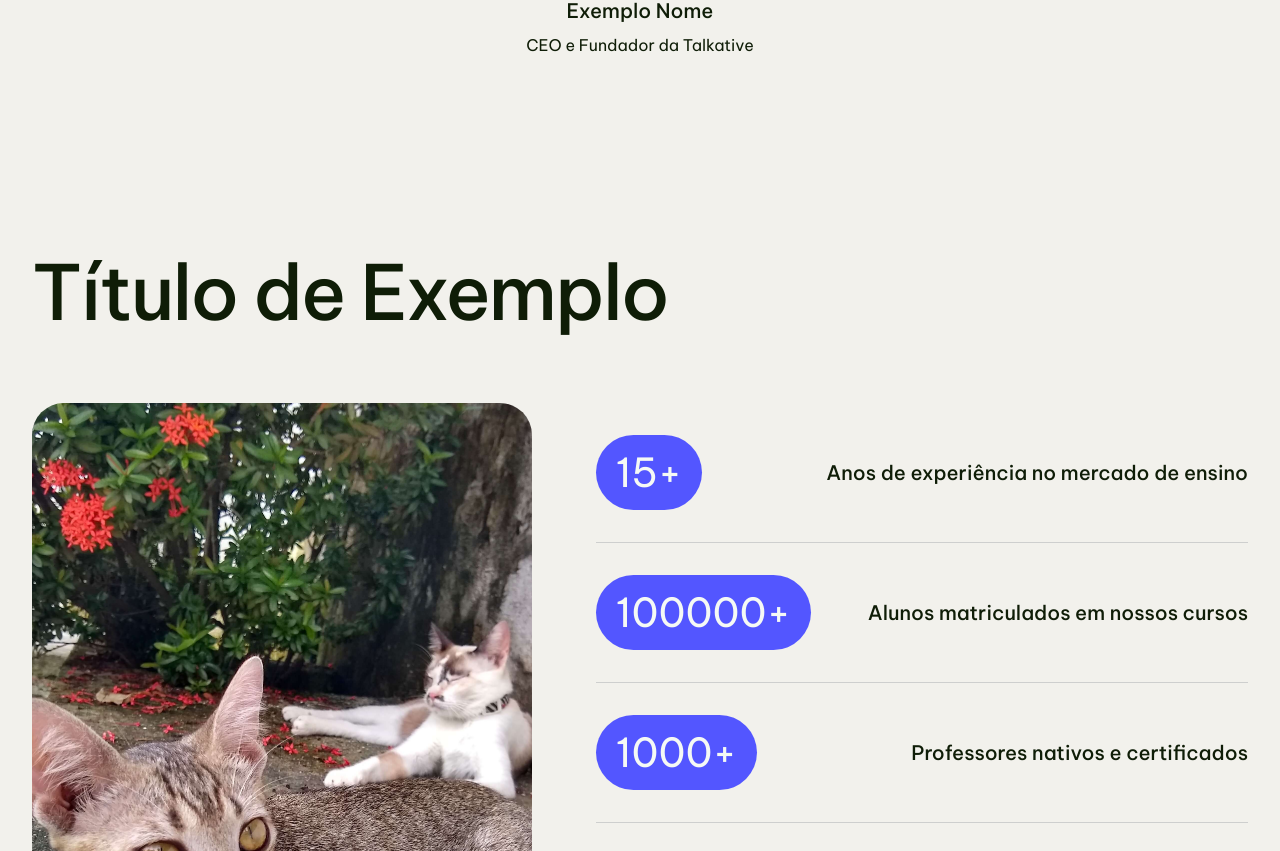
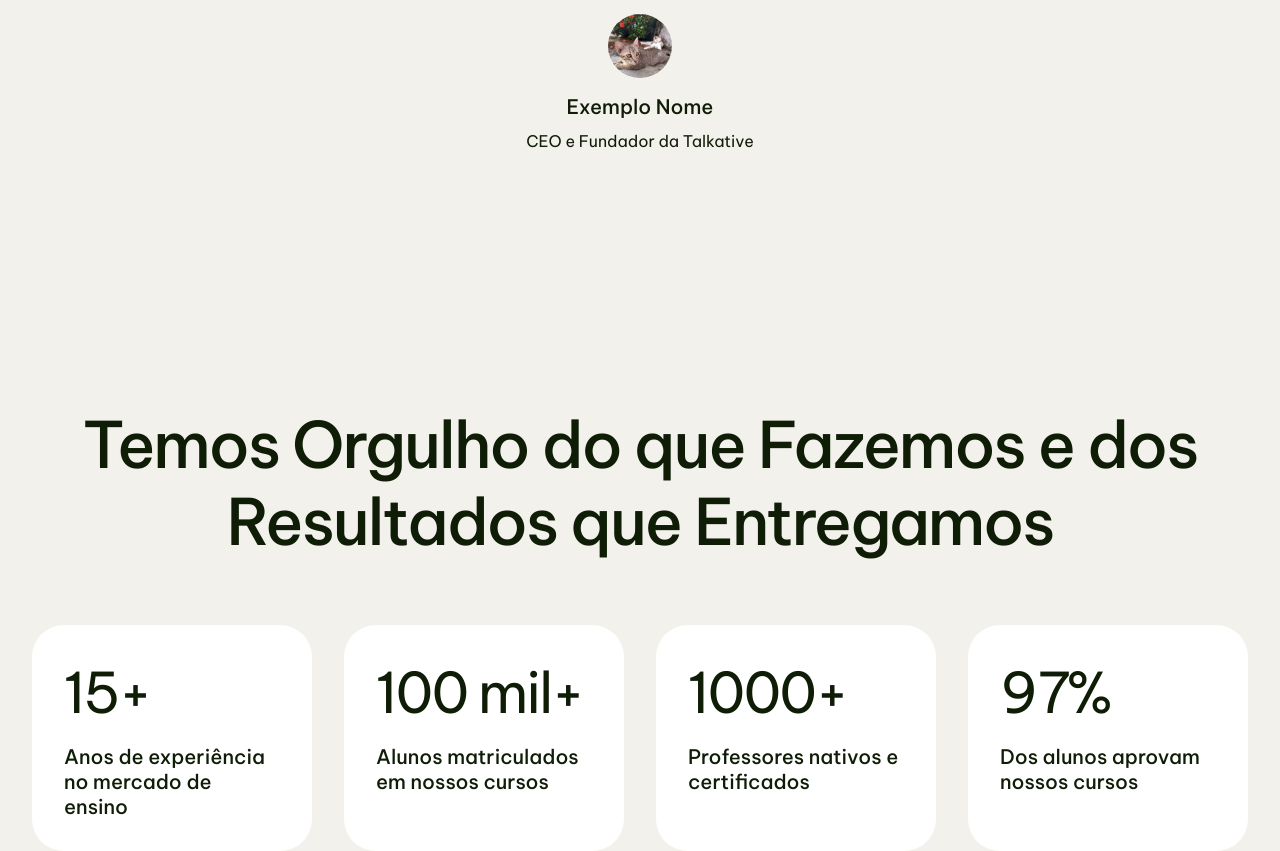
Before and after one commit to SnayderRodrigues/react-study, a React (Vite) app: page /about in a window 1280 px wide. Shown: the part 1949-2800 px from the top of the page. Built offline with nearby package versions, Linux system fonts and the light colour scheme.

Commit message:
update: AboutPageInfo section component styles and AboutPage sections paddings and margins

```diff
--- a/src/pages/about/AboutPageInfo.jsx
+++ b/src/pages/about/AboutPageInfo.jsx
@@ -7,31 +7,28 @@ const AboutPageInfo = () => {
   return (
     <section className="aboutPage-info">
       <div className="wrapper aboutPage-info__wrapper">
-        <h2>Título de Exemplo</h2>
+        <h2>Temos Orgulho do que Fazemos e dos Resultados que Entregamos</h2>
         <div className="aboutPage-info__info-wrapper">
-          <img src={Cat} alt="" />
           <div className="aboutPage-info__info">
-            <div>
             <span>15+</span>
             <span>Anos de experiência no mercado de ensino</span>
           </div>
-            <div>
-              <span>100000+</span>
+          <div className="aboutPage-info__info">
+            <span>100 mil+</span>
             <span>Alunos matriculados em nossos cursos</span>
           </div>
-            <div>
+          <div className="aboutPage-info__info">
             <span>1000+</span>
             <span>Professores nativos e certificados</span>
           </div>
-            <div>
+          <div className="aboutPage-info__info">
             <span>97%</span>
-              <span>Alunos que acreditam que os cursos são eficientes</span>
+            <span>Dos alunos aprovam nossos cursos</span>
+          </div>
         </div>
           <Link className="button">
             Veja mais estatísticas <IoMdArrowForward />
           </Link>
-          </div>
-        </div>
       </div>
     </section>
   );
--- a/src/styles/pages/about/_aboutpageexpertise.scss
+++ b/src/styles/pages/about/_aboutpageexpertise.scss
@@ -2,10 +2,10 @@
 
 .aboutPage-expertise {
   background-color: var(--bg-color);
-  padding: 0 0 12rem;
+  padding: 8rem 0 0;
 
   &__headline {
-    margin-bottom: 8rem;
+    margin-bottom: 4rem;
 
     h2 {
       margin-bottom: 2rem;
@@ -13,7 +13,6 @@
     p {
       font-size: u.rem(26);
       max-width: 60ch;
-      margin-bottom: 2rem;
     }
   }
   &__cards-wrapper {
@@ -21,21 +20,15 @@
     justify-content: space-between;
     grid-template-columns: repeat(4, minmax(auto, 1fr));
     gap: 2rem;
-    margin-bottom: 4rem;
   }
   &__card {
     display: flex;
     flex-direction: column;
-    color: var(--text-color-2);
-    background-color: var(--dark-blue);
+    background-color: var(--white);
     padding: 2rem;
     border-radius: 2rem;
     transition: background-color 300ms linear;
     cursor: default;
-
-    &:hover {
-      background-color: var(--accent-color);
-    }
 
     svg {
       width: 2rem;
--- a/src/styles/pages/about/_aboutpageinfo.scss
+++ b/src/styles/pages/about/_aboutpageinfo.scss
@@ -2,49 +2,42 @@
 
 .aboutPage-info {
   background-color: var(--bg-color);
-  padding: 12rem 0 0;
+  padding: 16rem 0 0;
 
   &__wrapper {
     display: flex;
     flex-direction: column;
+    align-items: center;
+
+    h2 {
+      font-size: 4rem;
+      text-align: center;
+    }
   }
   &__info-wrapper {
     width: 100%;
     display: flex;
-    gap: 4rem;
-    margin-bottom: 12rem;
-
-    img {
-      width: 500px;
-      height: 700px;
-      object-fit: cover;
-    }
+    gap: 2rem;
+    margin-bottom: 4rem;
   }
   &__info {
-    width: 100%;
+    flex: 1;
     display: flex;
     flex-direction: column;
+    gap: 1rem;
+    // align-items: center;
+    // justify-content: space-between;
+    background-color: var(--white);
+    padding: 2rem;
+    border-radius: 2rem;
 
-    & > div {
-      display: flex;
-      align-items: center;
-      justify-content: space-between;
-      padding: 2rem 0;
-      border-bottom: 1px solid var(--gray);
+    span:nth-of-type(1) {
+      font-size: 3.5rem;
+      letter-spacing: -2px;
     }
-    div span:nth-of-type(1) {
-      font-size: 2.5rem;
-      color: var(--text-color-2);
-      background-color: var(--accent-color);
-      padding: 0.75rem 1.25rem;
-      border-radius: 999px;
-    }
-    div span:nth-of-type(2) {
+    span:nth-of-type(2) {
       font-size: 1.25rem;
       font-weight: 500;
     }
-    a {
-      margin-top: 2rem;
-    }
   }
 }
--- a/src/styles/pages/about/_aboutpagequote.scss
+++ b/src/styles/pages/about/_aboutpagequote.scss
@@ -2,7 +2,7 @@
 
 .aboutPage-quote {
   background-color: var(--bg-color);
-  padding: 0;
+  padding: 16rem 0 0;
 
   &__wrapper {
     display: flex;
--- a/src/styles/pages/about/_aboutpageteam.scss
+++ b/src/styles/pages/about/_aboutpageteam.scss
@@ -2,12 +2,13 @@
 
 .aboutPage-team {
   background-color: var(--bg-color);
-  padding: 0 0 12rem;
+  padding: 0;
 
   &__wrapper {
     display: grid;
     grid-template-columns: repeat(4, 1fr);
-    gap: 2rem;
+    column-gap: 2rem;
+    row-gap: 4rem;
   }
   &__card {
     display: flex;
--- a/src/styles/pages/about/_aboutpagetestimonials.scss
+++ b/src/styles/pages/about/_aboutpagetestimonials.scss
@@ -2,7 +2,7 @@
 
 .aboutPage-testimonials {
   background-color: var(--bg-color);
-  padding: 0;
+  padding: 8rem 0 0;
 
   &__wrapper {
     display: grid;
```
Lines whose indentation alone changed are shown as unchanged.
